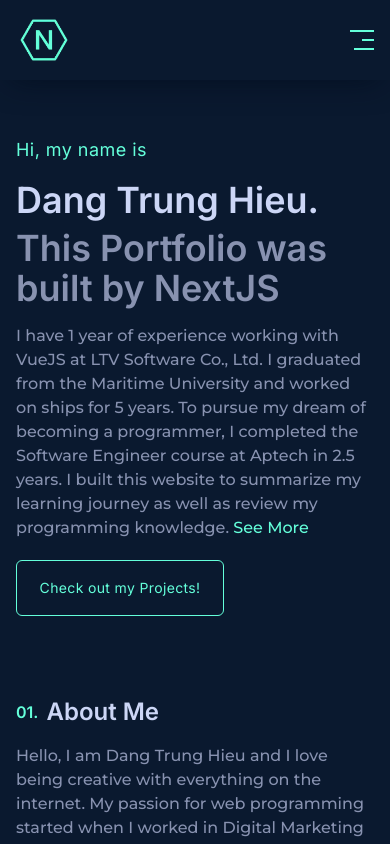
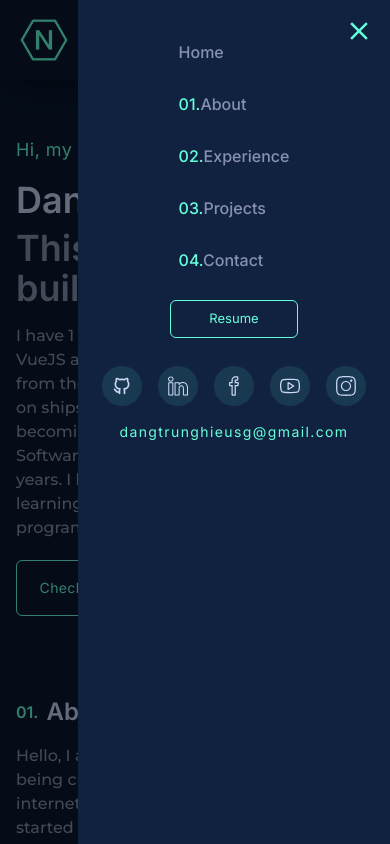
Before and after one commit to Trung-Hieu-Dev/nextjs-portfolio, a Next.js app: page / in a window 390 px wide. Both pictures are taken after a click on the element 362 px from the left and 40 px from the top of the page. Built offline with nearby package versions, Linux system fonts and the light colour scheme.

Commit message:
Added Contact Section and Mobile Menu. Created reused component CustomIcon

```diff
--- a/components/Footer.tsx
+++ b/components/Footer.tsx
@@ -8,54 +8,27 @@
   SlSocialFacebook,
   SlSocialInstagram,
 } from "react-icons/sl";
+import CustomIcon from "@/components/UI/CustomIcon";
 
 const Footer = () => {
   return (
     <div className="hidden mdl:inline-flex xl:hidden items-center justify-center w-full py-6 gap-4">
       <div className="flex flex-row gap-4">
-        <a href="https://github.com/Trung-Hieu-Dev  " target="_blank">
-          <span
-            className="w-10 h-10 text-xl bg-hoverColor rounded-full inline-flex items-center justify-center
-          hover:text-textGreen cursor-pointer hover:-translate-y-2 transition-all duration-300"
-          >
-            <TbBrandGithub />
-          </span>
-        </a>
-        <a href="#">
-          <span
-            className="w-10 h-10 text-xl bg-hoverColor rounded-full inline-flex items-center justify-center
-          hover:text-textGreen cursor-pointer hover:-translate-y-2 transition-all duration-300"
-          >
-            <SlSocialYoutube />
-          </span>
-        </a>
-        <a
-          href="https://www.linkedin.com/in/dang-hieu-282529b1/"
-          target="_blank"
-        >
-          <span
-            className="w-10 h-10 text-xl bg-hoverColor rounded-full inline-flex items-center justify-center
-          hover:text-textGreen cursor-pointer hover:-translate-y-2 transition-all duration-300"
-          >
-            <SlSocialLinkedin />
-          </span>
-        </a>
-        <a href="https://www.facebook.com/DangTrungHieu0510 " target="_blank">
-          <span
-            className="w-10 h-10 text-xl bg-hoverColor rounded-full inline-flex items-center justify-center
-          hover:text-textGreen cursor-pointer hover:-translate-y-2 transition-all duration-300"
-          >
-            <SlSocialFacebook />
-          </span>
-        </a>
-        <a href="#">
-          <span
-            className="w-10 h-10 text-xl bg-hoverColor rounded-full inline-flex items-center justify-center
-          hover:text-textGreen cursor-pointer hover:-translate-y-2 transition-all duration-300"
-          >
-            <SlSocialInstagram />
-          </span>
-        </a>
+        <CustomIcon link="https://github.com/Trung-Hieu-Dev ">
+          <TbBrandGithub />
+        </CustomIcon>
+        <CustomIcon link="https://www.linkedin.com/in/dang-hieu-282529b1">
+          <SlSocialLinkedin />
+        </CustomIcon>
+        <CustomIcon link="https://www.facebook.com/DangTrungHieu0510">
+          <SlSocialFacebook />
+        </CustomIcon>
+        <CustomIcon link="#">
+          <SlSocialYoutube />
+        </CustomIcon>
+        <CustomIcon link="#">
+          <SlSocialInstagram />
+        </CustomIcon>
       </div>
     </div>
   );
--- a/components/Navbar.tsx
+++ b/components/Navbar.tsx
@@ -1,16 +1,33 @@
-import React, { useRef } from "react";
+import React, { useRef, useState } from "react";
 import Image from "next/image";
 import Link from "next/link";
 import { motion } from "framer-motion";
 
 import { logo } from "@/public/assets";
+import CustomIcon from "@/components/UI/CustomIcon";
+
+// icons import
+import { MdOutlineClose } from "react-icons/md";
+import { TbBrandGithub } from "react-icons/tb";
+import {
+  SlSocialFacebook,
+  SlSocialInstagram,
+  SlSocialLinkedin,
+  SlSocialYoutube,
+} from "react-icons/sl";
 
 const navLinks = ["home", "about", "experience", "projects", "contact"];
 
 const Navbar = () => {
+  // handle mobile menu
+  const ref = useRef<string | any>("");
+  const [showMobileMenu, setShowMobileMenu] = useState(false);
+
+  const handleMobileMenu = () => {
+    setShowMobileMenu(true);
+  };
+
   // handle scroll into view
-  const ref = useRef<string | any>("");
-
   const handleScroll = (
     event: React.MouseEvent<HTMLAnchorElement, MouseEvent>,
   ) => {
@@ -30,19 +47,15 @@
     event.currentTarget.classList.add("active");
   };
 
-  return (
-    <div className="w-full shadow-navbarShadow h-20 lg:h-[12vh] sticky top-0 z-50 bg-bodyColor px-4">
-      <div className="max-w-container h-full mx-auto py-1 font-titleFont flex items-center justify-between">
-        <motion.div
-          initial={{ opacity: 0 }}
-          animate={{ opacity: 1 }}
-          transition={{ duration: 0.5 }}
+  // navbar content
+  const navbarContent = (
+    <>
+      {" "}
+      <ul
+        className={`${
+          showMobileMenu ? "flex-col text-base" : "text-[16px]"
+        } flex gap-7`}
       >
-          <Image src={logo} alt="logo" priority className="w-14" />
-        </motion.div>
-        {/* Desktop Menu */}
-        <div className="hidden mdl:inline-flex items-center gap-7">
-          <ul className="flex text-[16px] gap-7">
         {navLinks.map((item, index) => (
           <Link
             key={index}
@@ -77,17 +90,57 @@
           initial={{ opacity: 0 }}
           animate={{ opacity: 1 }}
           transition={{ duration: 0.1, delay: 0.5 }}
-              className="px-4 py-2 rounded-md text-textGreen text-[13px] border border-textGreen hover:bg-hoverColor
-              duration-300"
+          className={`${
+            showMobileMenu ? "w-32" : ""
+          } px-4 py-2 rounded-md text-textGreen text-[13px] border border-textGreen hover:bg-hoverColor
+              duration-300`}
         >
           Resume
         </motion.button>
       </a>
+    </>
+  );
+
+  // icons list content
+  const iconsListContent = (
+    <div className="flex gap-4">
+      <CustomIcon link="https://github.com/Trung-Hieu-Dev ">
+        <TbBrandGithub />
+      </CustomIcon>
+      <CustomIcon link="https://www.linkedin.com/in/dang-hieu-282529b1">
+        <SlSocialLinkedin />
+      </CustomIcon>
+      <CustomIcon link="https://www.facebook.com/DangTrungHieu0510">
+        <SlSocialFacebook />
+      </CustomIcon>
+      <CustomIcon link="#">
+        <SlSocialYoutube />
+      </CustomIcon>
+      <CustomIcon link="#">
+        <SlSocialInstagram />
+      </CustomIcon>
+    </div>
+  );
+
+  return (
+    <div className="w-full shadow-navbarShadow h-20 lg:h-[12vh] sticky top-0 z-50 bg-bodyColor px-4">
+      <div className="max-w-container h-full mx-auto py-1 font-titleFont flex items-center justify-between">
+        <motion.div
+          initial={{ opacity: 0 }}
+          animate={{ opacity: 1 }}
+          transition={{ duration: 0.5 }}
+        >
+          <Image src={logo} alt="logo" priority className="w-14" />
+        </motion.div>
+        {/* Desktop Menu */}
+        <div className="hidden mdl:inline-flex items-center gap-7">
+          {navbarContent}
         </div>
         {/* Mobile Menu Icon */}
         <div
           className="w-6 h-5 flex flex-col justify-between items-center md:hidden text-4xl text-textGreen
         cursor-pointer overflow-hidden group"
+          onClick={() => setShowMobileMenu(true)}
         >
           <span
             className="w-full h-[2px] bg-textGreen inline-flex transform group-hover:translate-x-2 transition-all
@@ -102,6 +155,44 @@
           transition-all ease-in-out duration-300"
           ></span>
         </div>
+        {/*  show mobile menu */}
+        {showMobileMenu && (
+          <div
+            ref={(node) => (ref.current = node)}
+            className="absolute mdl:hidden top-0 right-0 w-full h-screen bg-black bg-opacity-50 flex flex-col items-end"
+            onClick={() => setShowMobileMenu(false)}
+          >
+            <motion.div
+              initial={{ x: 20, opacity: 0 }}
+              animate={{ x: 0, opacity: 1 }}
+              transition={{ delay: 0.1, ease: "easeIn" }}
+              className="w-[80%] h-full overflow-y-scroll scrollbarHide bg-[#112240] flex flex-col items-center px-4
+            py-10 relative"
+            >
+              <MdOutlineClose
+                className="text-3xl text-textGreen cursor-pointer hover:text-red-500 absolute top-4
+              right-4"
+                onClick={() => setShowMobileMenu(false)}
+              />
+              <div className="flex flex-col items-center gap-7">
+                {/* menu list */}
+                {navbarContent}
+                {/*  social icons list*/}
+                {iconsListContent}
+              </div>
+              {/* contact me */}
+              <motion.a
+                initial={{ opacity: 0 }}
+                animate={{ opacity: 1 }}
+                transition={{ delay: 1.2, ease: "easeIn" }}
+                className="text-sm w-72 tracking-widest text-textGreen text-center mt-4"
+                href="mailto:dangtrunghieusg@gmail.com"
+              >
+                <p>dangtrunghieusg@gmail.com</p>
+              </motion.a>
+            </motion.div>
+          </div>
+        )}
       </div>
     </div>
   );
--- /dev/null
+++ b/components/UI/CustomIcon.tsx
@@ -0,0 +1,21 @@
+import React from "react";
+
+interface Props {
+  link: string;
+  children: any;
+}
+
+const CustomIcon = ({ link, children }: Props) => {
+  return (
+    <a href={link} target="_blank">
+      <span
+        className="w-10 h-10 text-xl bg-hoverColor rounded-full inline-flex items-center justify-center
+          hover:text-textGreen cursor-pointer hover:-translate-y-2 transition-all duration-300"
+      >
+        {children}
+      </span>
+    </a>
+  );
+};
+
+export default CustomIcon;
```
Lines whose indentation alone changed are shown as unchanged.
